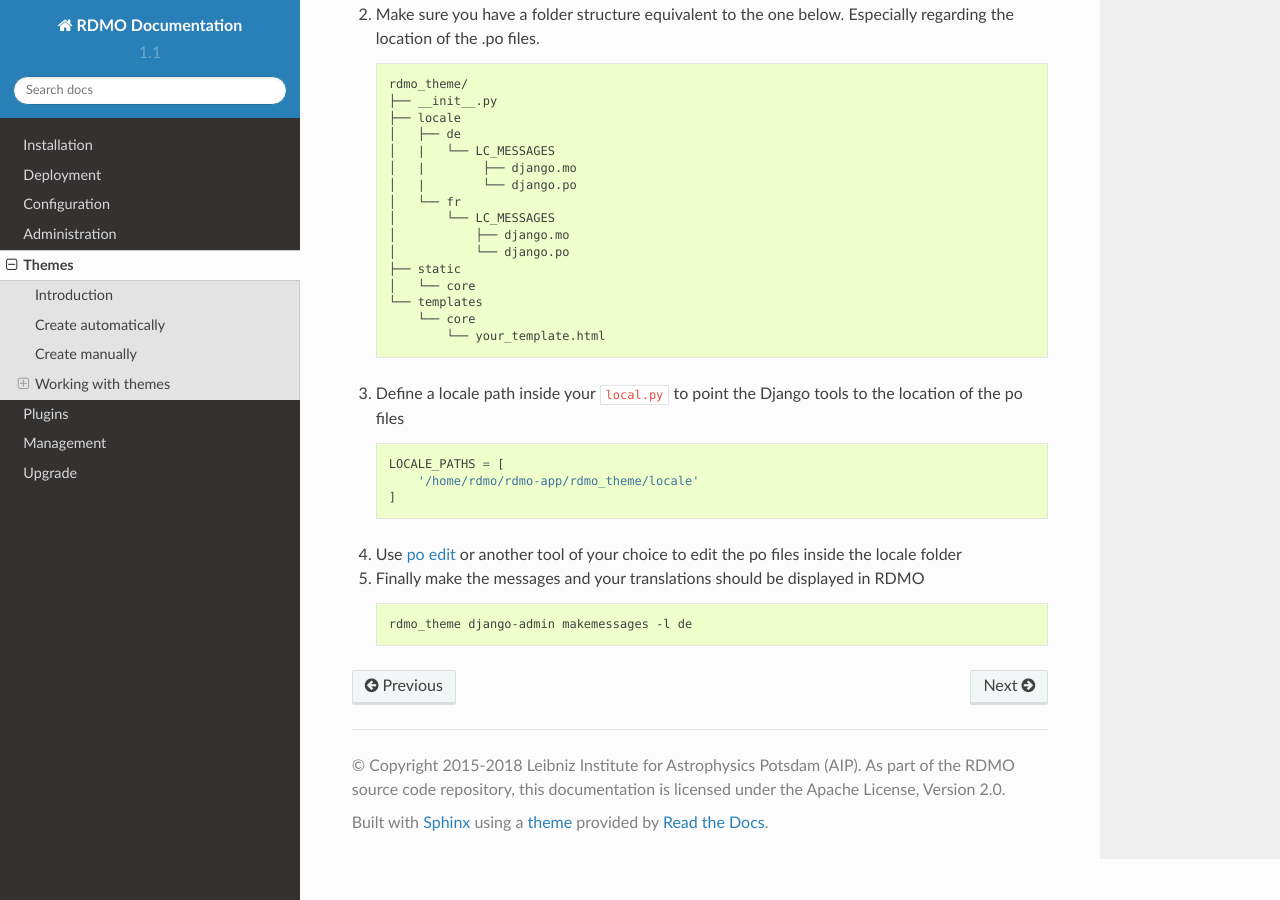
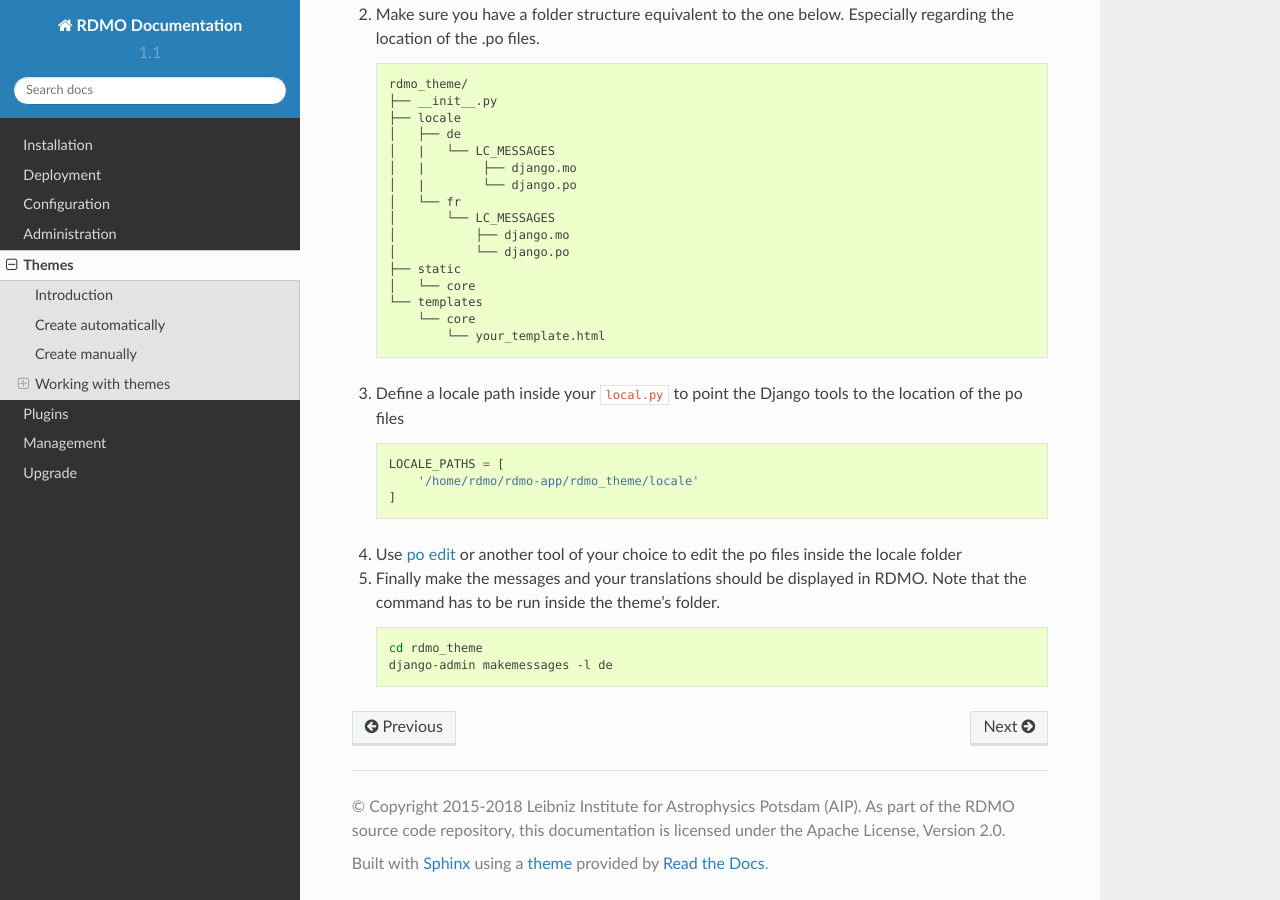
Before and after one commit to rdmorganiser/rdmo-docs, a Sphinx documentation site: the page built from docs/themes/index.md, in a window 1280 px wide and 900 px high, scrolled down 3101 px. Built offline with Sphinx 7.4.7 and the Read the Docs theme 2.0.0, drawn with Linux system fonts in a browser that asks for light colours.

Commit message:
Update paragraph

````diff
--- a/docs/themes/index.md
+++ b/docs/themes/index.md
@@ -118,8 +118,9 @@ As described in the Introduction above RDMO themes are now supposed to be Django
 
 1. Use [po edit](https://poedit.net/) or another tool of your choice to edit the po files inside the locale folder
 
-1. Finally make the messages and your translations should be displayed in RDMO
+1. Finally make the messages and your translations should be displayed in RDMO. Note that the command has to be run inside the theme's folder.
 
     ```shell
-    rdmo_theme django-admin makemessages -l de
+    cd rdmo_theme
+    django-admin makemessages -l de
     ```
````
